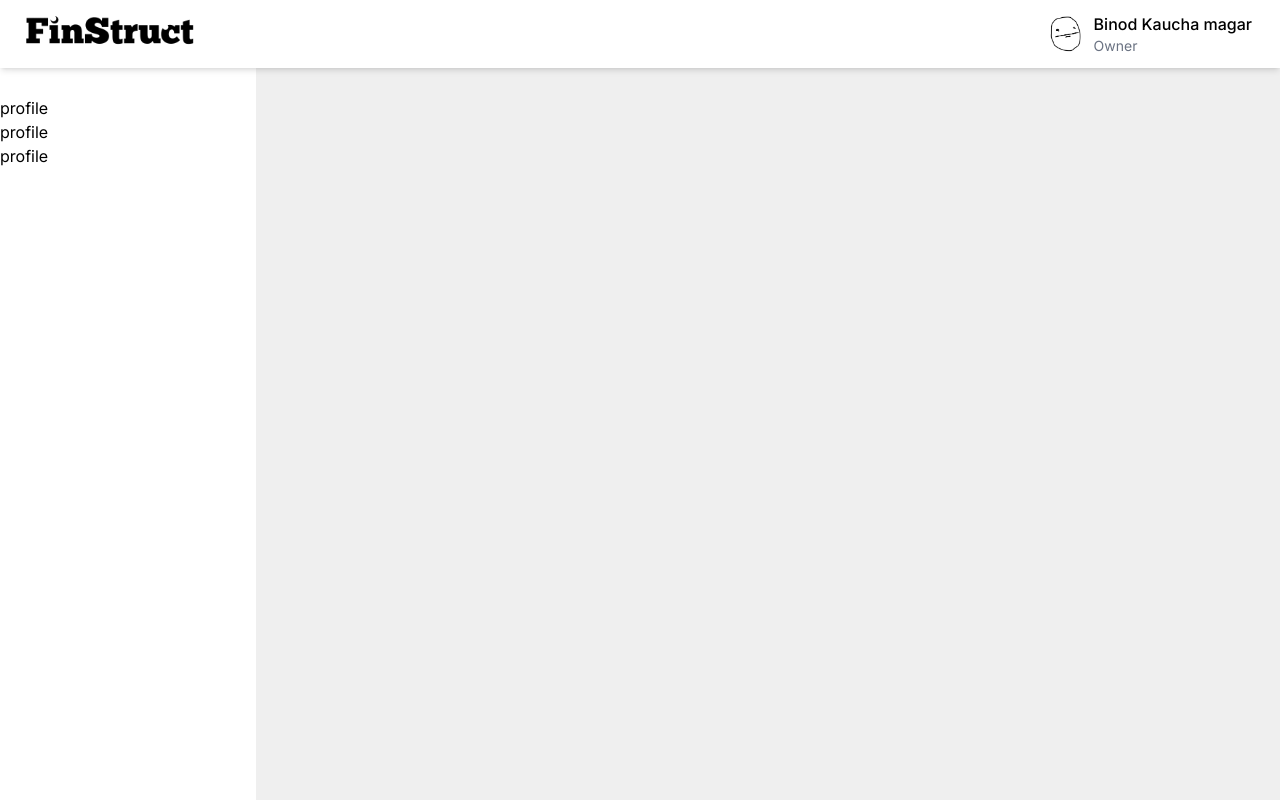
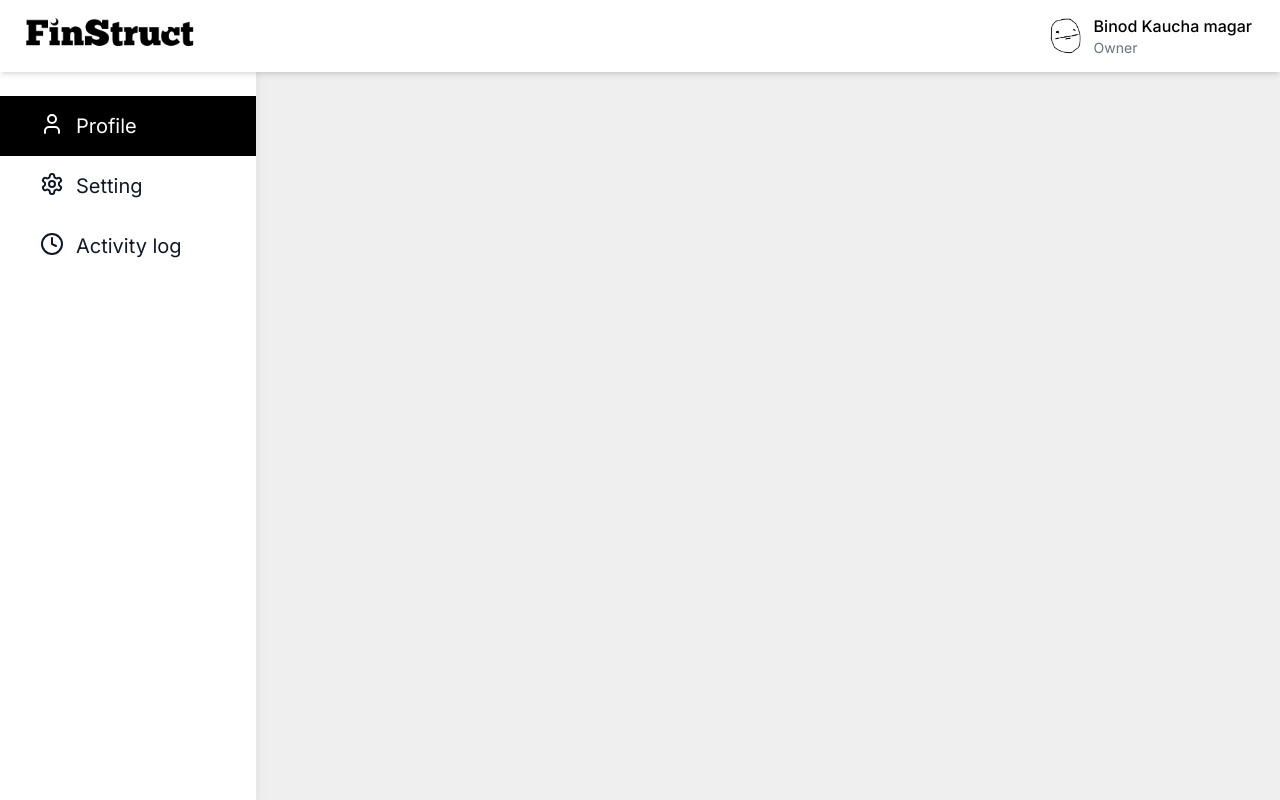
Before and after one commit to BinodMagar60/FinStruct, a React (Vite) app in the folder Frontend/: page /admin/profile in a window 1280 px wide. Built offline with nearby package versions, Linux system fonts and the light colour scheme.

Commit message:
little changes

```diff
--- a/Frontend/src/Components/Navbar.jsx
+++ b/Frontend/src/Components/Navbar.jsx
@@ -103,13 +103,15 @@ const Navbar = () => {
     <div className='w-full fixed top-0 z-100'>
       <nav className="flex items-center justify-between bg-white shadow-md px-6 py-3 relative ">
         {/* logo */}
+
       <div className="flex items-center">
         <img
-          src="logo.png"
+          src="/logo.png"
           alt="Company Logo"
           className="h-10 w-auto"
         />
       </div>
+
 
 
 
--- a/Frontend/src/Components/ProfileNavbar.jsx
+++ b/Frontend/src/Components/ProfileNavbar.jsx
@@ -1,3 +1,4 @@
+import { Link } from 'react-router-dom';
 import React, { useState } from 'react';
 
 const ProfileNavbar = () => {
@@ -5,9 +6,10 @@ const ProfileNavbar = () => {
 
   return (
     <>
-      <div className='w-full fixed top-0 z-50'>
-        <nav className="flex items-center justify-between bg-white shadow-md px-6 py-3 pr-4 relative">
+      <div className='w-full fixed top-0 z-50 '>
+        <nav className="flex items-center justify-between bg-white shadow-md px-6 py-3 pr-4 relative h-[72px]">
           {/* Logo */}
+          <Link to="/admin">
           <div className="flex items-center">
             <img
               src="/logo.png"
@@ -15,6 +17,7 @@ const ProfileNavbar = () => {
               className="h-10 w-auto"
             />
           </div>
+          </Link>
 
           {/* Right Side - Profile */}
           <div className="flex items-center gap-1 space-x-4 outline-none relative">
--- a/Frontend/src/Login.jsx
+++ b/Frontend/src/Login.jsx
@@ -151,7 +151,7 @@ const Login = () => {
             translate: "-50% -50%",
           }}
         >
-          ``
+
           {/* Login box */}
           <div
             id="loginBox"
@@ -245,7 +245,7 @@ const Login = () => {
             className="flex flex-col text-xl"
             style={!login ? showBox : {}}
           >
-            <form onSubmit={signupValidation}>
+
               <div
                 id="title"
                 className="text-center text-4xl font-extrabold mb-10"
@@ -376,8 +376,9 @@ const Login = () => {
               </div>
 
               <button
-                type="Submit"
+                type="button"
                 className="w-full bg-black text-white py-3 font-bold rounded-xl cursor-pointer"
+                onClick={signupValidation}
               >
                 Signup
               </button>
@@ -397,7 +398,7 @@ const Login = () => {
                   Click Here.
                 </span>
               </div>
-            </form>
+
           </div>
         </div>
       </div>
--- a/Frontend/src/Pages/admin/AdminProfileSidebar.jsx
+++ b/Frontend/src/Pages/admin/AdminProfileSidebar.jsx
@@ -1,33 +1,33 @@
-import React from 'react'
+import { Clock4, Settings, User } from "lucide-react";
+import React, { useState } from "react";
 
 const AdminProfileSidebar = () => {
-    const sidebar = [
-        {
-            name: "profile",
-            logo: ""
-        },
-        {
-            name: "profile",
-            logo: ""
-        },
-        {
-            name: "profile",
-            logo: ""
-        }
-    ]
+  const [activeTab, setActiveTab] = useState("Profile");
+
+  const sidebar = [
+    { name: "Profile", logo: <User /> },
+    { name: "Setting", logo: <Settings /> },
+    { name: "Activity log", logo: <Clock4 /> },
+  ];
+
   return (
-    <>
-    <div className="fixed top-0 left-0 h-screen w-64 bg-white pt-24">
-      <ul>
-        {
-            sidebar.map((item, index)=>{
-                return <li key={index}>{item.name}</li>
-            })
-        }
+    <div className="fixed top-0 left-0 h-screen w-64 bg-white pt-24 shadow-lg">
+      <ul className="flex flex-col text-gray-900 text-xl">
+        {sidebar.map((item) => (
+          <li
+            key={item.name}
+            className={`flex w-full pl-10 cursor-pointer py-4 hover:bg-[#6e6e6e88] transition-all ${
+              activeTab === item.name ? "bg-black text-white hover:text-black" : ""
+            }`}
+            onClick={() => setActiveTab(item.name)}
+          >
+            <span className="mr-3">{item.logo}</span>
+            <span>{item.name}</span>
+          </li>
+        ))}
       </ul>
     </div>
-    </>
-  )
-}
+  );
+};
 
-export default AdminProfileSidebar
+export default AdminProfileSidebar;
```
